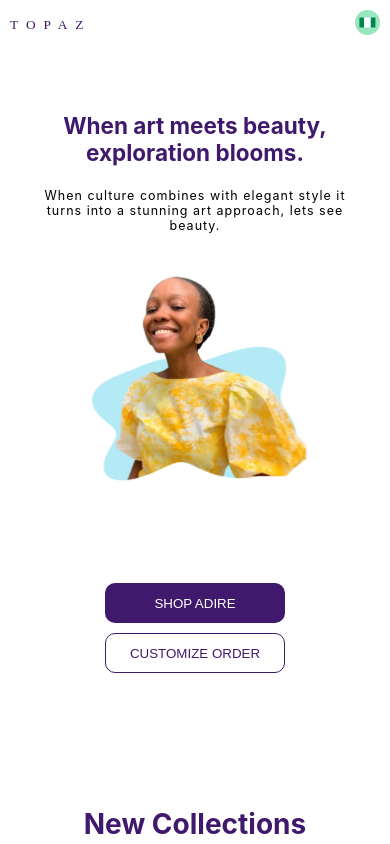
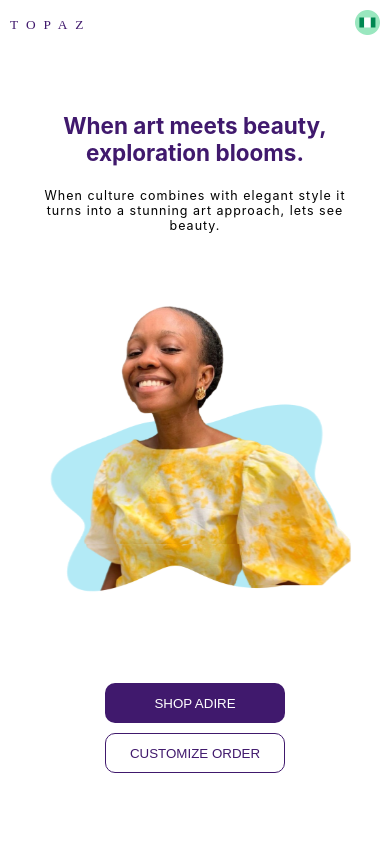
Before and after one commit to Blackie01/Topaz-Fashion-Website-UI, a React (Create React App) app: page / in a window 390 px wide. Shown: the top 844 px of the page. Built offline with nearby package versions, Linux system fonts and the light colour scheme.

Commit message:
more resp

```diff
--- a/src/components/contact.css
+++ b/src/components/contact.css
@@ -39,9 +39,12 @@
     align-items: center;
     justify-content: center;
     padding: auto;
+    border-radius: 10px;
     border-top-left-radius: 0;
     border-bottom-left-radius: 0;
+    border: none;
 }
+
 .contact-arrow {
     height: 20px;
 
--- a/src/components/homepage.css
+++ b/src/components/homepage.css
@@ -83,17 +83,17 @@ h1{
     }
 
     .jumbo-image{
-        height: 250px;
-        width: 300px;
+        height: 350px;
+        width: 400px;
 
     }
 
     .jumbo-image-container{
-        margin-top: -420px;
+        margin-top: -500px;
     }
 
     .button-section{
-        margin-top: 350px;
+        margin-top: 450px;
         flex-direction: column;
         gap: 10px;
         align-items: center;
```
